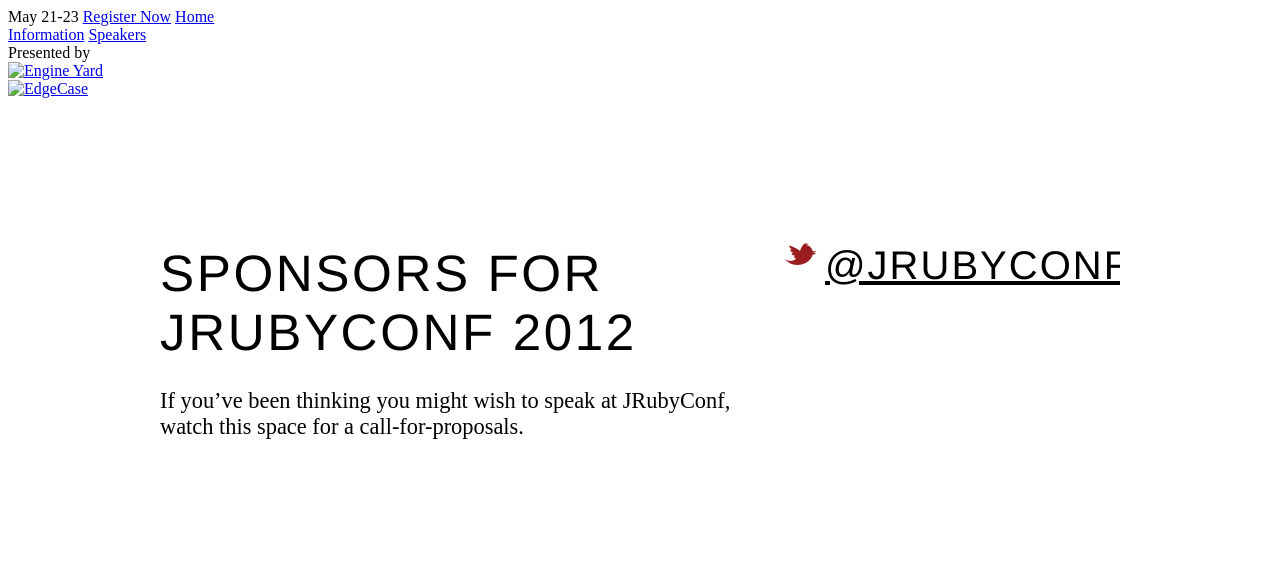
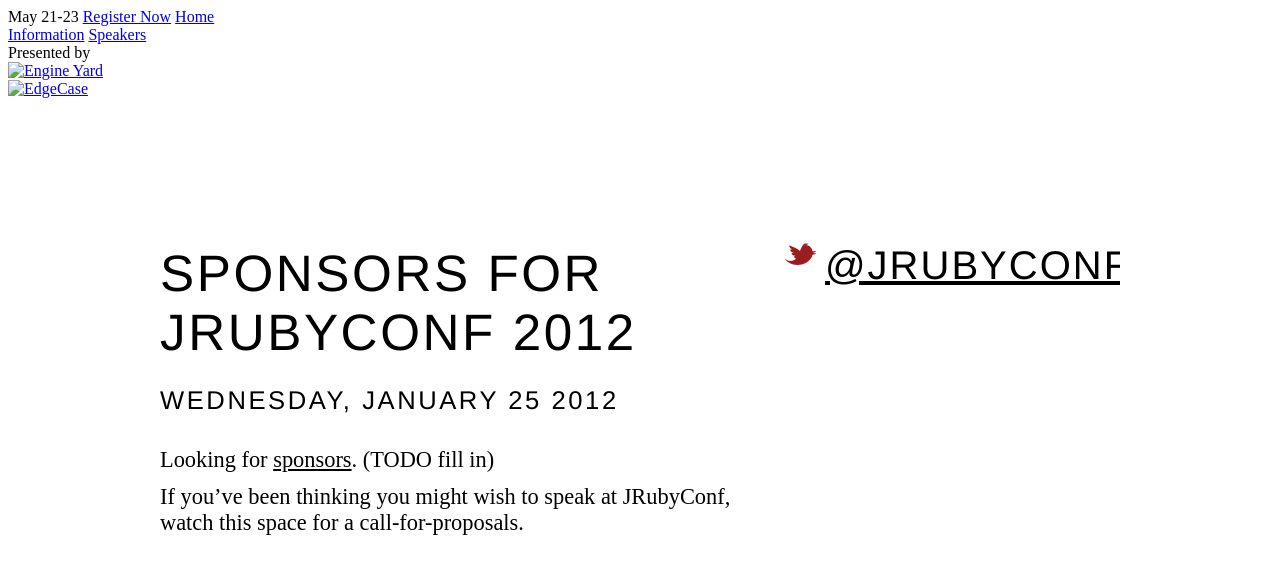
Before and after one commit to jruby/jrubyconf.com, a Jekyll site: the page built from _news/_posts/2012-01-25-jrubyconf-sponsors.markdown, in a window 1280 px wide. Shown: the top 574 px of the page. Built offline with Jekyll 4.4.1, drawn with Linux system fonts in a browser that asks for light colours; nearby versions of some CDN libraries.

Commit message:
Tweak date location

```diff
--- a/_news/_layouts/post.html
+++ b/_news/_layouts/post.html
@@ -1,7 +1,7 @@
 ---
 layout: main
 ---
-<h1>{{ page.title }}<span class="date">{{ post.date | date: "%A, %B %d %Y" }}</span></h1>
+<h1>{{ page.title }}<br/><span class="date">{{ page.date | date: "%A, %B %d %Y" }}</span></h1>
 
 <div class="post-body">
   {{ content }}
--- a/_news/_posts/2012-01-25-jrubyconf-sponsors.markdown
+++ b/_news/_posts/2012-01-25-jrubyconf-sponsors.markdown
@@ -2,7 +2,9 @@
 layout: post
 title: Sponsors for JRubyConf 2012
 ---
-
+Looking for [sponsors][prospectus]. (TODO fill in)
 
 If you've been thinking you might wish to speak at JRubyConf, watch
 this space for a call-for-proposals.
+
+[prospectus]: /jrubyconf2012-sponsor.pdf
--- a/_news/news/index.html
+++ b/_news/news/index.html
@@ -3,7 +3,7 @@ layout: main
 title: News
 ---
 {% for post in site.posts %}
-<h1><a href="{{ post.url }}">{{ post.title }}</a><span class="date">{{ post.date | date: "%A, %B %d %Y" }}</span></h1>
+<h1><a href="{{ post.url }}">{{ post.title }}</a><br/><span class="date">{{ post.date | date: "%A, %B %d %Y" }}</span></h1>
 <div class="body">
   {{ post.content }}
 </div>
--- a/_news/news/stylesheets/news.css
+++ b/_news/news/stylesheets/news.css
@@ -56,7 +56,6 @@
 
 #news .date {
     font-size: 50%;
-    padding-left: 10px;
 }
 
 #twitter {
```
